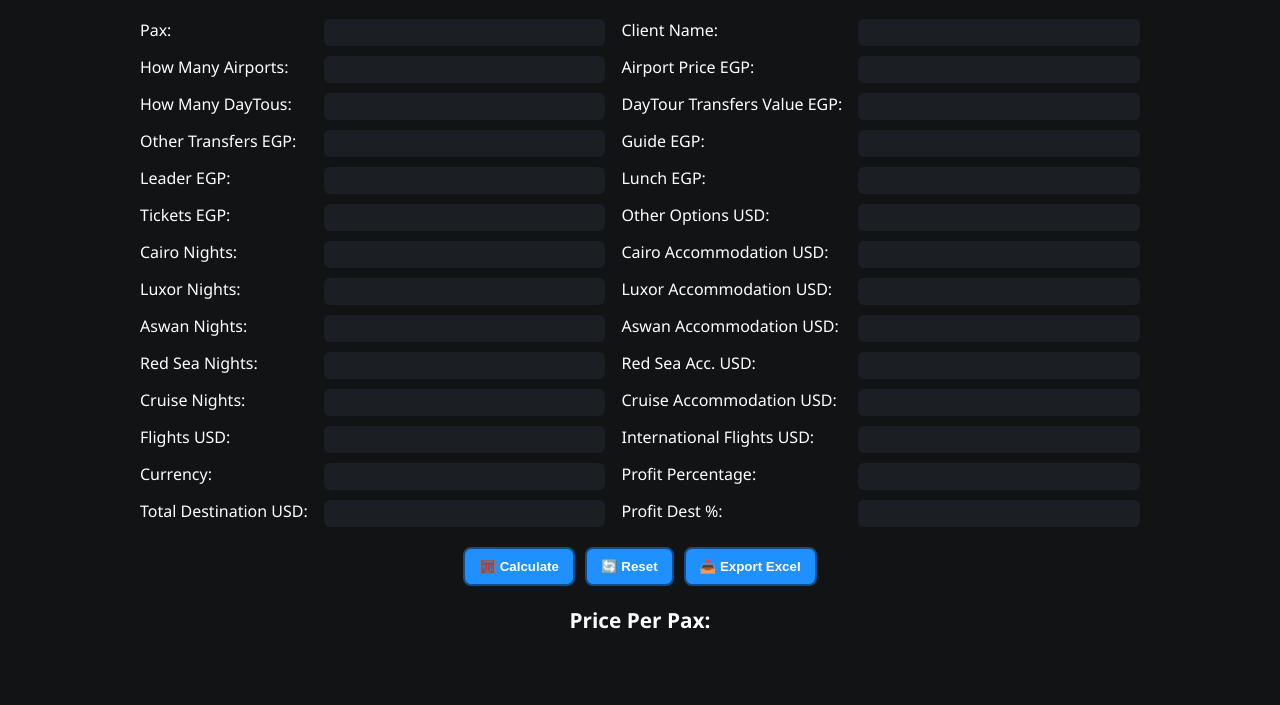
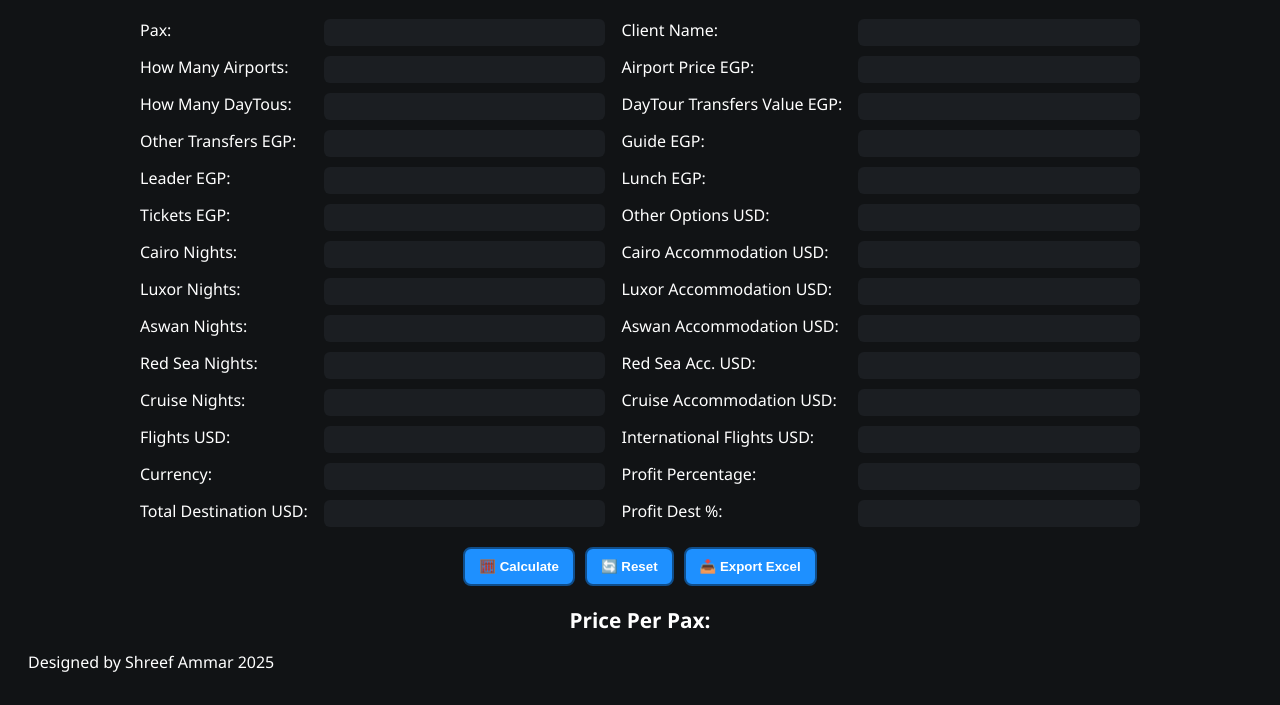
Before and after one commit to 3dshekosuite/Kingofsales, a plain HTML site: page index.html in a window 1280 px wide. Shown: the part 95-800 px from the top of the page. Drawn offline with nearby package versions, Linux system fonts and the light colour scheme.

Commit message:
index.html

```diff
--- a/index.html
+++ b/index.html
@@ -58,5 +58,8 @@
   </div>
 
   <script src="index.js"></script>
+
+  <div id="footer">Designed by Shreef Ammar 2025</div>
+
 </body>
 </html>
```
